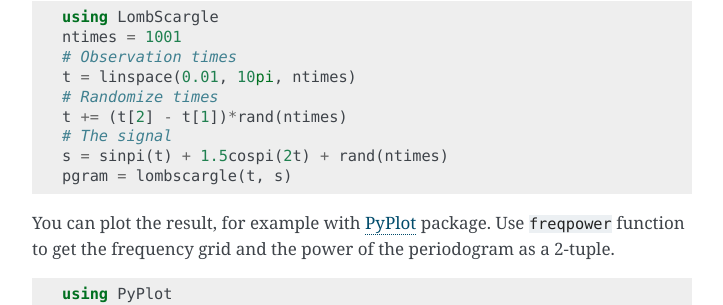
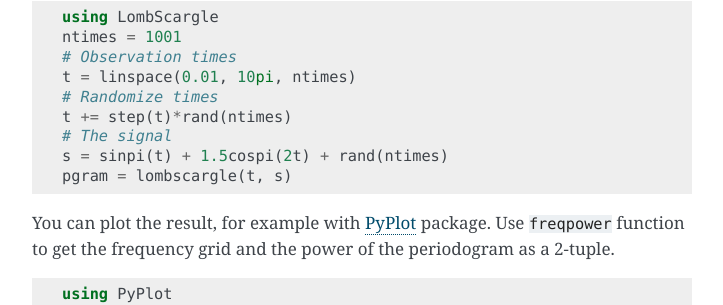
Before and after one commit to JuliaAstro/LombScargle.jl, a Sphinx documentation site: the page built from docs/index.rst, in a window 1280 px wide and 900 px high, scrolled down 3136 px. Shown: the part 152-457 px from the top of the window, without its empty margins (388-1111 px from the left). Built offline with Sphinx 7.4.7, drawn with Linux system fonts in a browser that asks for light colours.

Commit message:
Use step function instead of difference between two elements of array

```diff
--- a/docs/index.rst
+++ b/docs/index.rst
@@ -162,7 +162,7 @@ Here is an example of a noisy periodic signal (:math:`\sin(\pi t) +
     # Observation times
     t = linspace(0.01, 10pi, ntimes)
     # Randomize times
-    t += (t[2] - t[1])*rand(ntimes)
+    t += step(t)*rand(ntimes)
     # The signal
     s = sinpi(t) + 1.5cospi(2t) + rand(ntimes)
     pgram = lombscargle(t, s)
```
Also changed, not shown: README.md (+1 -1 lines), 1 other file.
